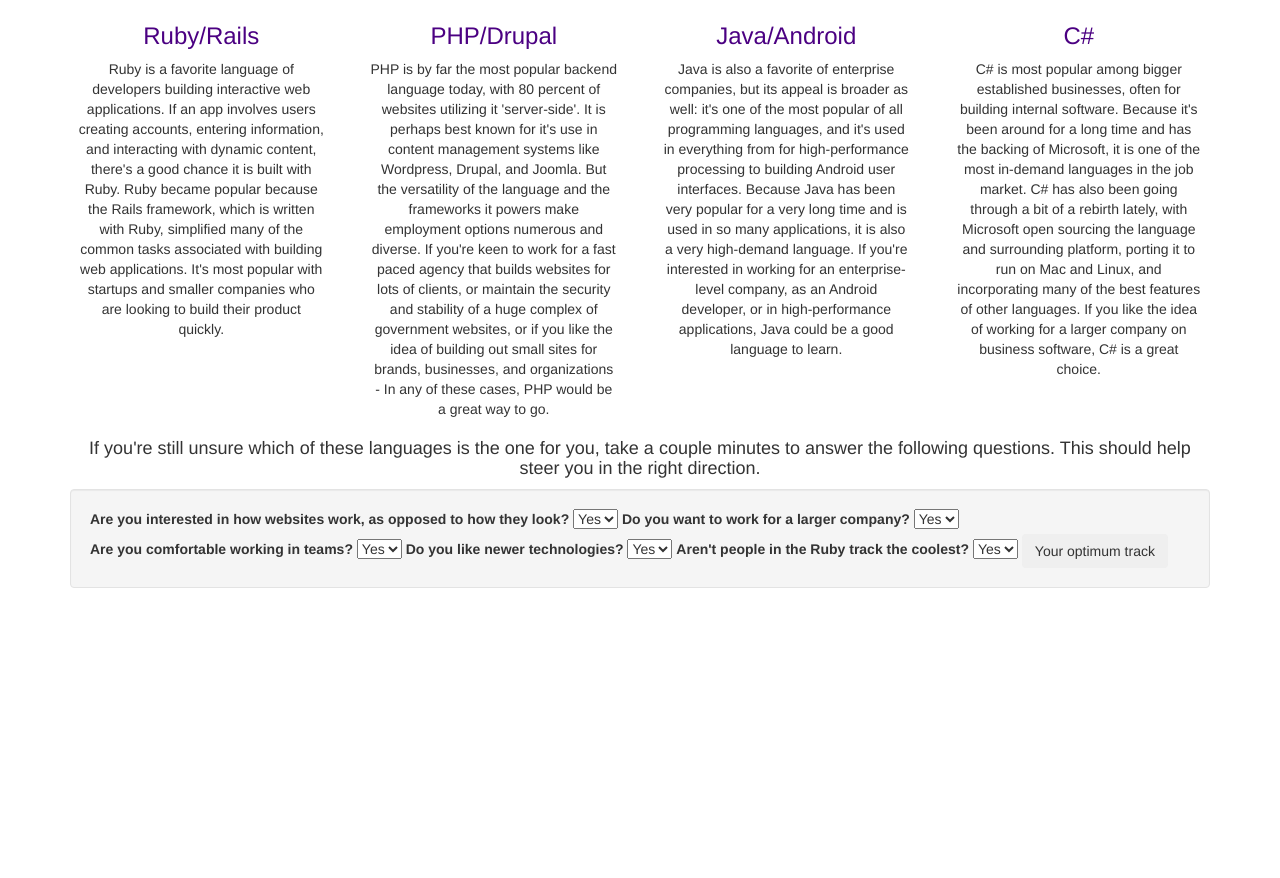
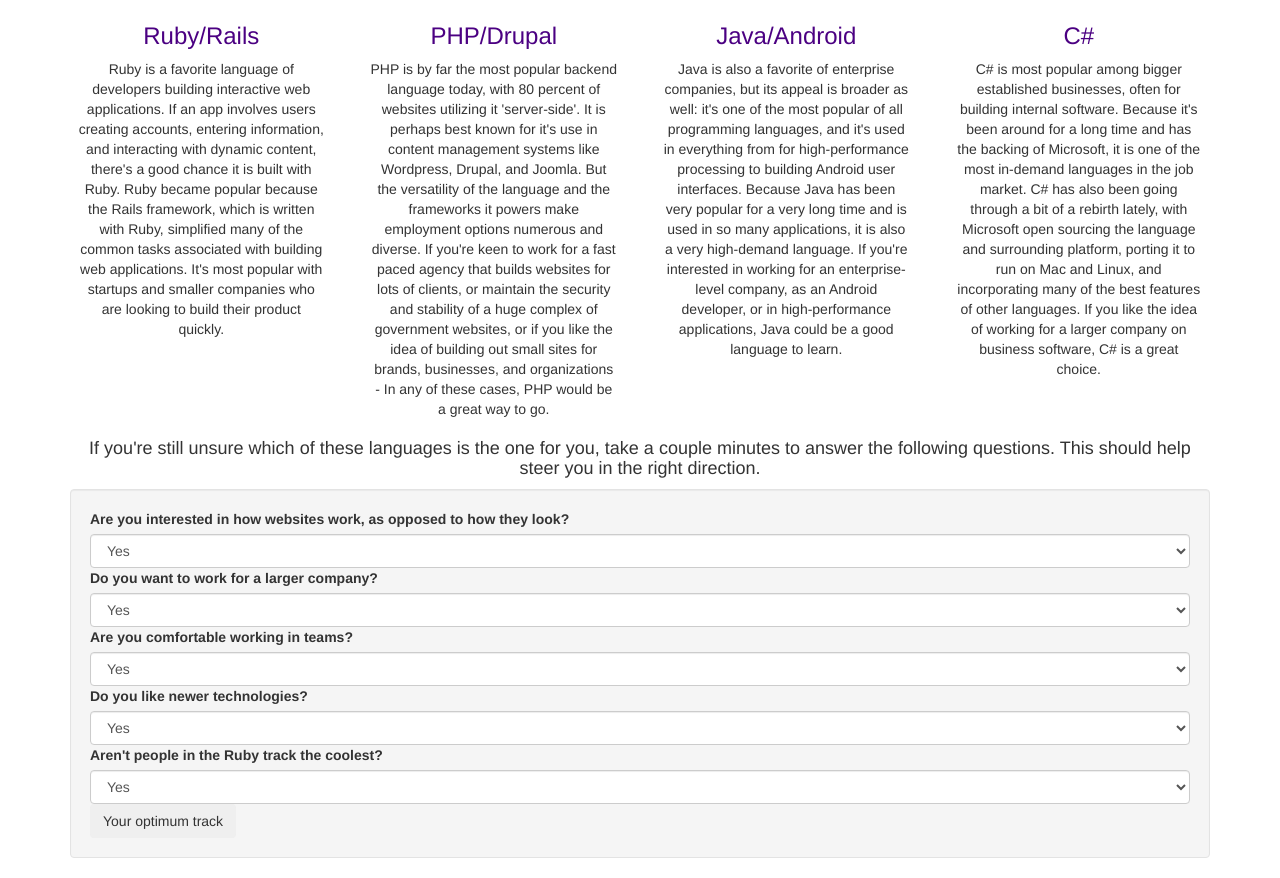
Before and after one commit to MichaelHolland23/track-suggester, a plain HTML site: page index.html in a window 1280 px wide. Shown: the part 680-1558 px from the top of the page. Before the commit the page ends 1288 px from the top, so only its background shows below. Drawn offline with Linux system fonts and the light colour scheme.

Commit message:
add form control to html, assign integer value to options.

```diff
--- a/index.html
+++ b/index.html
@@ -41,29 +41,29 @@
         <div class="well">
           <form id="track">
           <label for="quest5">Are you interested in how websites work, as opposed to how they look?</label>
-          <select id="quest5">
-            <option>Yes</option>
-            <option>No</option>
+          <select class="form-control" id="quest5">
+            <option value="1">Yes</option>
+            <option value="2">No</option>
           </select>
           <label for="quest1">Do you want to work for a larger company?</label>
-          <select id="quest1">
-            <option>Yes</option>
-            <option>No</option>
+          <select class="form-control" id="quest1">
+            <option value="1">Yes</option>
+            <option value="2">No</option>
           </select>
           <label for="quest2">Are you comfortable working in teams?</label>
-          <select id="quest2">
-            <option>Yes</option>
-            <option>No</option>
+          <select class="form-control" id="quest2">
+            <option value="1">Yes</option>
+            <option value="2">No</option>
           </select>
           <label for="quest3">Do you like newer technologies?</label>
-          <select id="quest3">
-            <option>Yes</option>
-            <option>No</option>
+          <select class="form-control" id="quest3">
+            <option value="1">Yes</option>
+            <option value="2'">No</option>
           </select>
           <label for="quest4">Aren't people in the Ruby track the coolest?</label>
-          <select id="quest4">
-            <option>Yes</option>
-            <option>No</option>
+          <select class="form-control" id="quest4">
+            <option value="1">Yes</option>
+            <option value="2">No</option>
           </select>
           <button type="submit" class="btn">Your optimum track</button>
           </form>
--- a/js/scripts.js
+++ b/js/scripts.js
@@ -1,11 +1,11 @@
 $(document).ready(function() {
   $("form#track").submit(function(event) {
 
-    var quest1 = $("#quest1").val();
-    var quest2 = $("#quest2").val();
-    var quest3 = $("#quest3").val();
-    var quest4 = $("#quest4").val();
-    var quest5 = $("#quest5").val();
+    var quest1 = $parseInt("#quest1").val();
+    var quest2 = $parseInt("#quest2").val();
+    var quest3 = $parseInt("#quest3").val();
+    var quest4 = $parseInt("#quest4").val();
+    var quest5 = $parseInt("#quest5").val();
 
     if (quest1 === "Yes" && quest2 === "No" && quest3 === "No" && quest4 === "No" && quest5 ==="No") {
        $("#Ruby").show();
```
